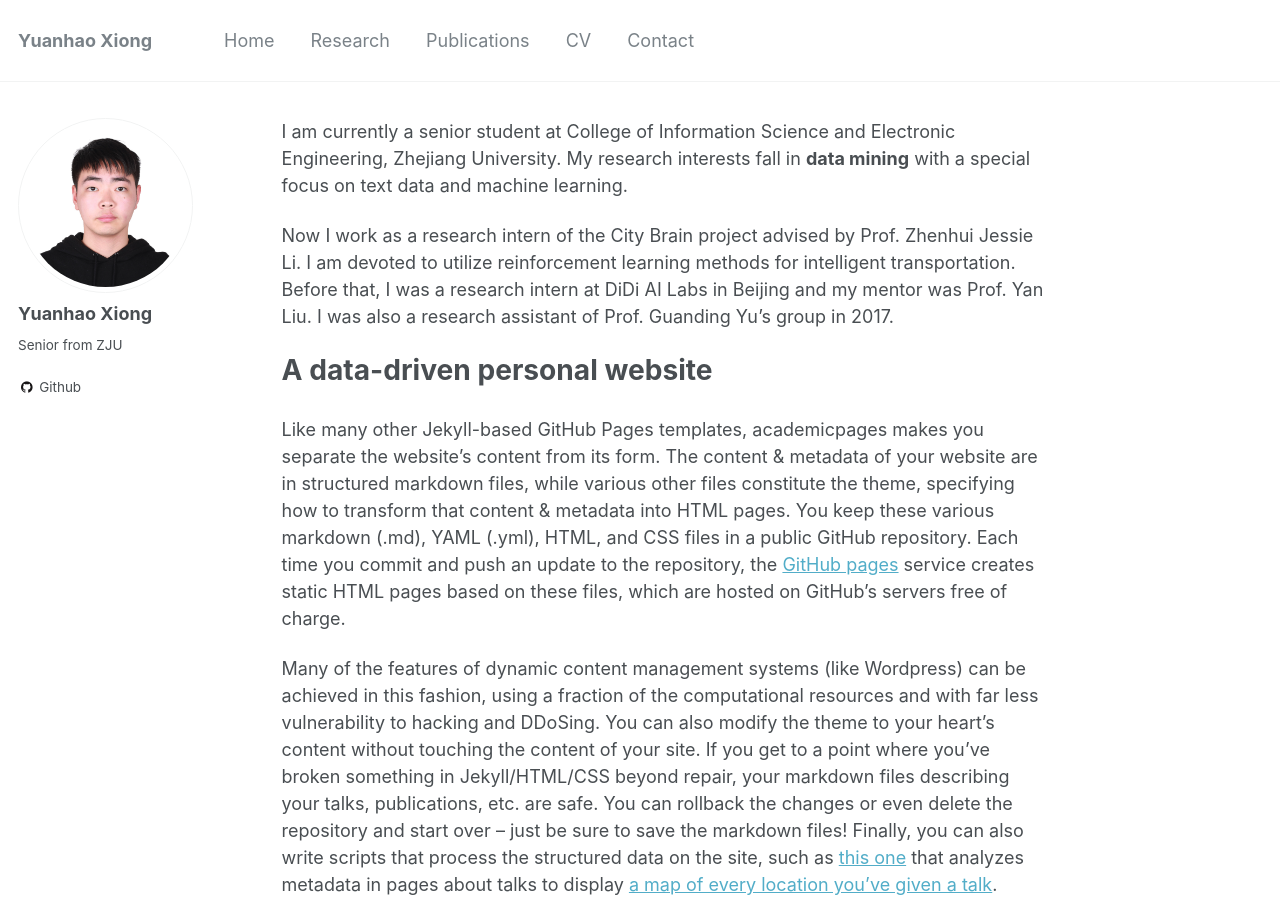
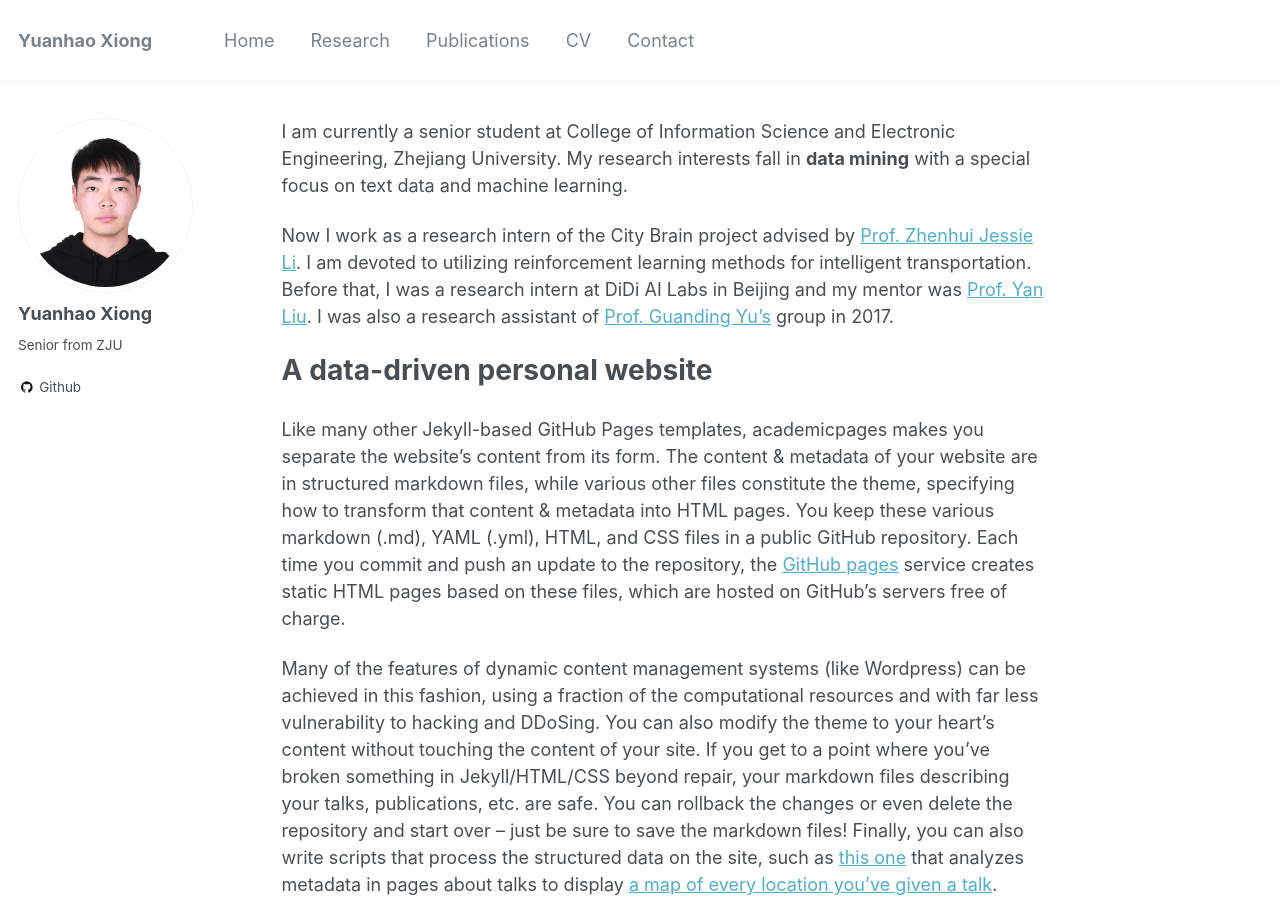
Before and after one commit to xyh97/xyh97.github.io, a Jekyll site: the page built from _pages/about.md, in a window 1280 px wide and 900 px high. Built offline with Jekyll 4.4.1, drawn with Linux system fonts in a browser that asks for light colours.

Commit message:
add hyperlink

```diff
--- a/_pages/about.md
+++ b/_pages/about.md
@@ -9,7 +9,7 @@ redirect_from:
 
 I am currently a senior student at College of Information Science and Electronic Engineering, Zhejiang University. My research interests fall in **data mining** with a special focus on text data and machine learning.
 
-Now I work as a research intern of the City Brain project advised by Prof. Zhenhui Jessie Li. I am devoted to utilize reinforcement learning methods for intelligent transportation. Before that, I was a research intern at DiDi AI Labs in Beijing and my mentor was Prof. Yan Liu. I was also a research assistant of Prof. Guanding Yu's group in 2017.
+Now I work as a research intern of the City Brain project advised by [Prof. Zhenhui Jessie Li](https://faculty.ist.psu.edu/jessieli). I am devoted to utilizing reinforcement learning methods for intelligent transportation. Before that, I was a research intern at DiDi AI Labs in Beijing and my mentor was [Prof. Yan Liu](http://www-bcf.usc.edu/~liu32/). I was also a research assistant of [Prof. Guanding Yu's](https://person.zju.edu.cn/en/yuguanding) group in 2017.
 
 A data-driven personal website
 ======
```
